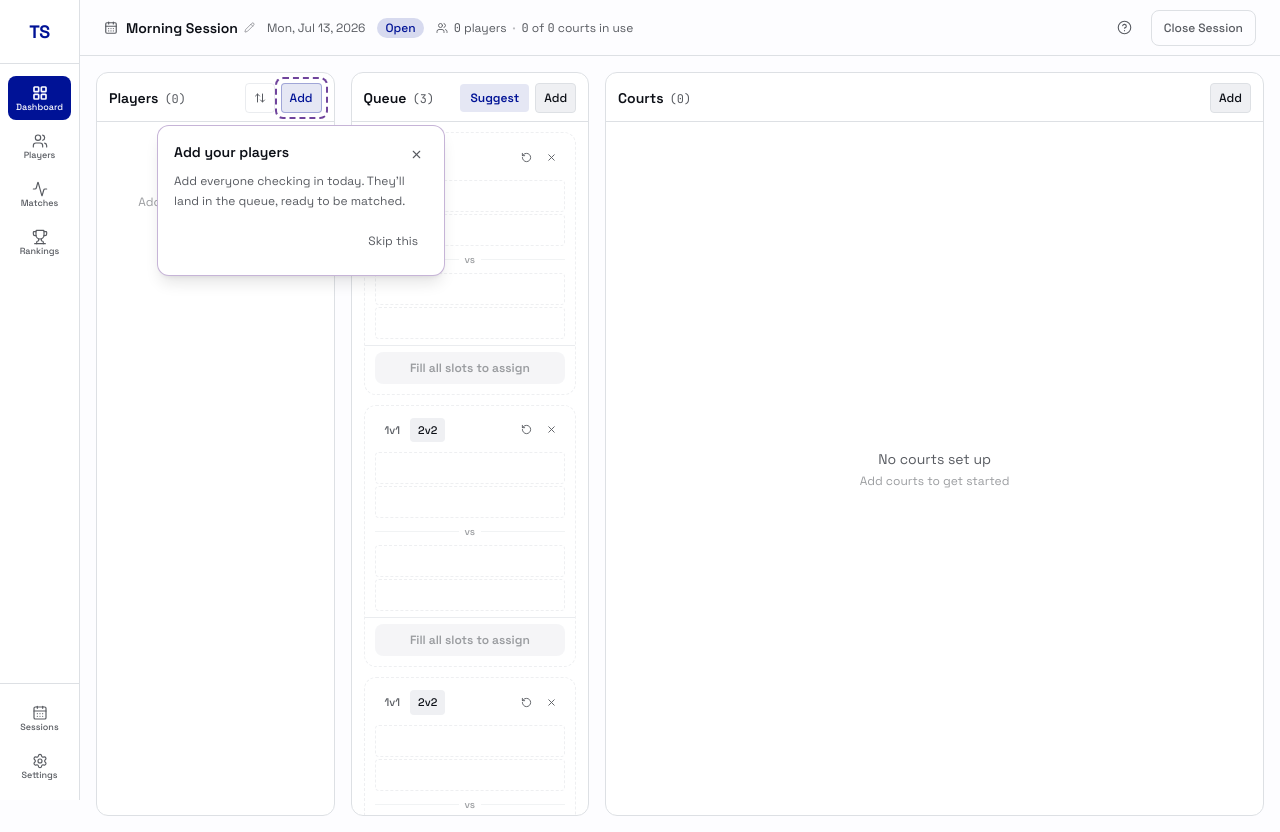
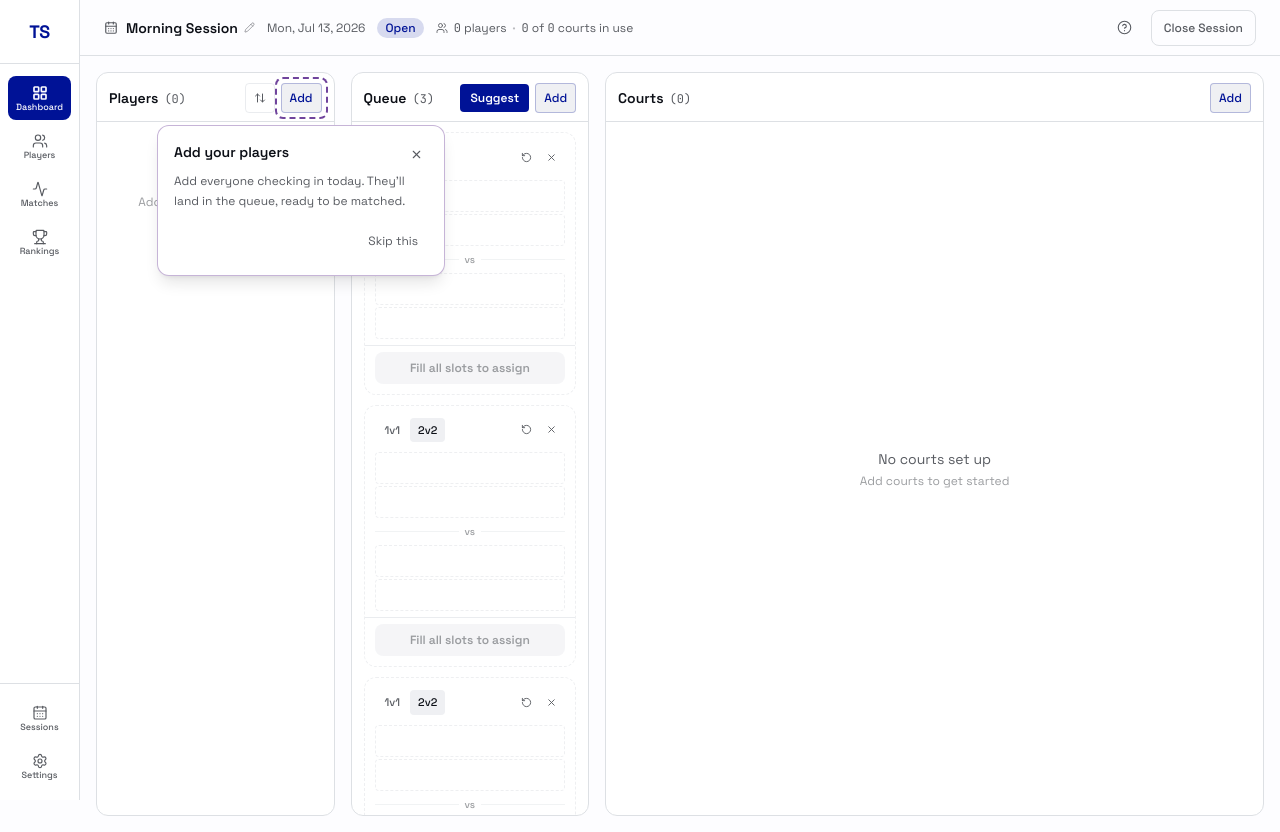
Before and after one commit to jrpespinas/Top-Seed, a Next.js app: page / in a window 1280 px wide. Both pictures are taken after a click on the button "Start Session". Built offline with nearby package versions, Linux system fonts and the light colour scheme.

Commit message:
feat: new branding color for the buttons

```diff
--- a/src/components/dashboard/CourtsSection.tsx
+++ b/src/components/dashboard/CourtsSection.tsx
@@ -56,7 +56,7 @@ export function CourtsSection({
 
         <button
           onClick={onAdd}
-          className="flex items-center gap-1 text-xs font-medium text-ink bg-surface-elevated hover:bg-surface-elevated/70 px-2 py-1.5 rounded-sm border border-border transition-colors focus-visible:outline-none focus-visible:ring-2 focus-visible:ring-border"
+          className="flex items-center gap-1 text-xs font-medium text-primary bg-surface-elevated hover:bg-primary/[0.07] px-2 py-1.5 rounded-sm border border-primary/25 hover:border-primary/40 transition-colors focus-visible:outline-none focus-visible:ring-2 focus-visible:ring-primary/50"
           aria-label="Add a court"
         >
           Add
--- a/src/components/dashboard/MatchupColumn.tsx
+++ b/src/components/dashboard/MatchupColumn.tsx
@@ -67,7 +67,7 @@ export function MatchupColumn({
             <button
               data-tutorial-target="suggest-button"
               onClick={onSuggestCard}
-              className="flex items-center gap-1 text-xs font-semibold bg-primary/10 hover:bg-primary text-primary hover:text-bg px-2.5 py-1.5 rounded-sm transition-colors focus-visible:outline-none focus-visible:ring-2 focus-visible:ring-primary/50"
+              className="flex items-center gap-1 text-xs font-semibold bg-primary hover:bg-primary-hover text-bg px-2.5 py-1.5 rounded-sm transition-colors focus-visible:outline-none focus-visible:ring-2 focus-visible:ring-primary/50"
               aria-label="Fill every open and partial matchup card from the queue"
               title="Fill every open and partial matchup card"
             >
@@ -75,7 +75,7 @@ export function MatchupColumn({
             </button>
             <button
               onClick={onAddCard}
-              className="flex items-center gap-1 text-xs font-medium text-ink bg-surface-elevated hover:bg-surface-elevated/70 px-2 py-1.5 rounded-sm border border-border transition-colors focus-visible:outline-none focus-visible:ring-2 focus-visible:ring-border"
+              className="flex items-center gap-1 text-xs font-medium text-primary bg-surface-elevated hover:bg-primary/[0.07] px-2 py-1.5 rounded-sm border border-primary/25 hover:border-primary/40 transition-colors focus-visible:outline-none focus-visible:ring-2 focus-visible:ring-primary/50"
               aria-label="Add matchup card"
             >
               Add
--- a/src/components/dashboard/PlayerPoolColumn.tsx
+++ b/src/components/dashboard/PlayerPoolColumn.tsx
@@ -583,7 +583,6 @@ export function PlayerPoolColumn({
   const waitingQueue = allWaiting.filter((e) => !slottedPlayerIds.has(e.player.id));
   const matchedQueue = allWaiting.filter((e) => slottedPlayerIds.has(e.player.id));
   const waitingCount = waitingQueue.length;
-  const isPanelEmpty = queue.length === 0 && bench.length === 0;
   const displayQueue = useMemo(() => {
     const filtered =
       skillFilter.size > 0 ? waitingQueue.filter((e) => skillFilter.has(e.player.skillLevel)) : waitingQueue;
@@ -697,12 +696,7 @@ export function PlayerPoolColumn({
             <button
               data-tutorial-target="add-players-button"
               onClick={() => setIsAddModalOpen(true)}
-              className={cn(
-                "flex items-center gap-1 text-xs font-medium px-2 py-1.5 rounded-sm border transition-colors focus-visible:outline-none focus-visible:ring-2",
-                isPanelEmpty
-                  ? "text-primary bg-primary/10 border-primary/30 hover:bg-primary/15 focus-visible:ring-primary/50"
-                  : "text-ink bg-surface-elevated hover:bg-surface-elevated/70 border-border focus-visible:ring-border"
-              )}
+              className="flex items-center gap-1 text-xs font-medium text-primary bg-surface-elevated hover:bg-primary/[0.07] px-2 py-1.5 rounded-sm border border-primary/25 hover:border-primary/40 transition-colors focus-visible:outline-none focus-visible:ring-2 focus-visible:ring-primary/50"
               aria-label="Add players"
             >
               Add
```
